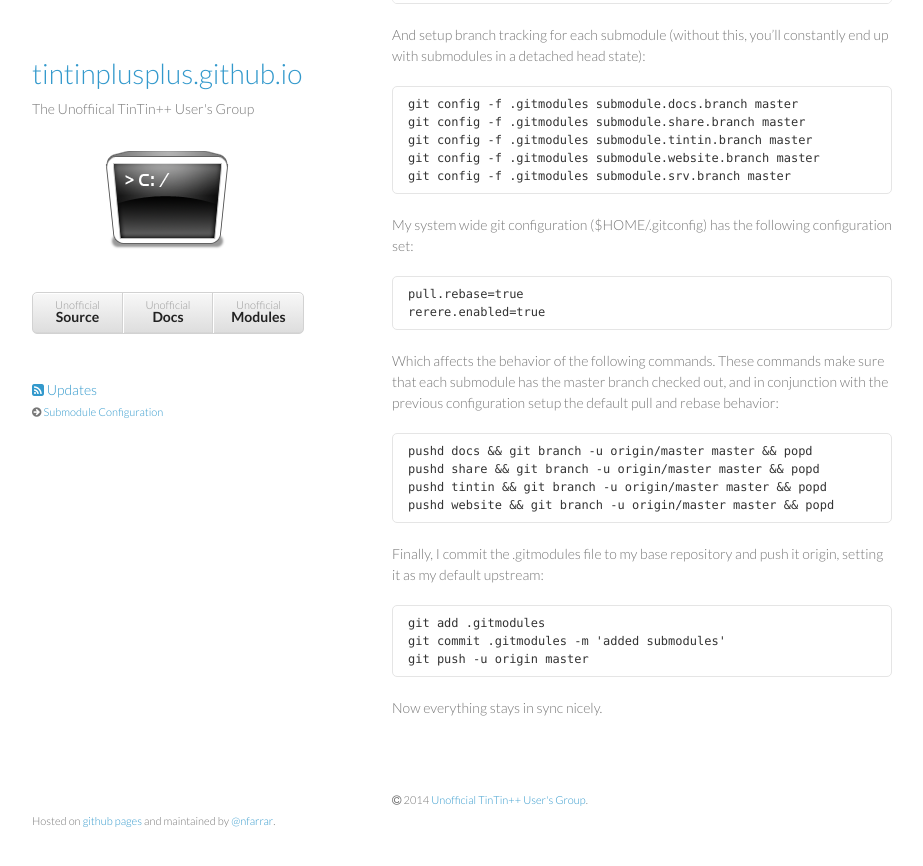
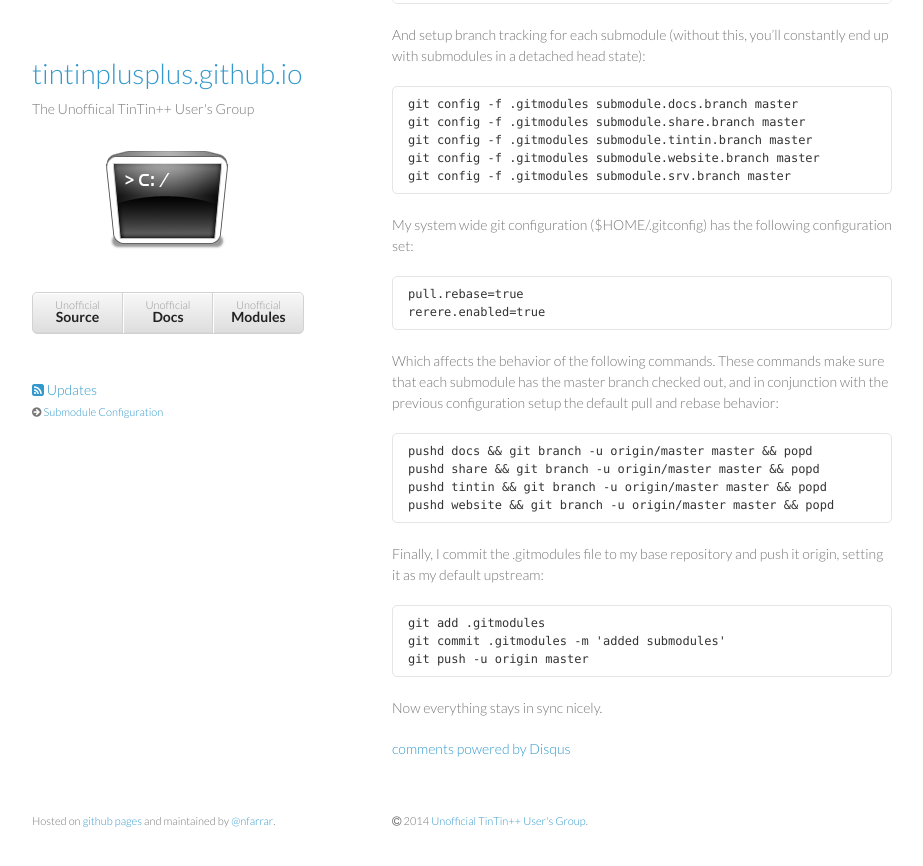
Before and after one commit to tintinplusplus/tintinplusplus.github.io, a Jekyll site: the page built from _posts/2014-10-05-development-configuration.md, in a window 1280 px wide and 900 px high, scrolled down 514 px. Shown: the top 866 px of the window, without its empty margins (178-1101 px from the left). Built offline with Jekyll 4.4.1, drawn with Linux system fonts in a browser that asks for light colours; nearby versions of some CDN libraries; comment, search, counter and statistics services are not loaded; part of the change alters nothing that is shown.

Commit message:
added disqus commenting for posts

```diff
--- a/_layouts/post.html
+++ b/_layouts/post.html
@@ -6,4 +6,21 @@ layout: default
         <h1 class="post-title">{{ page.title }}</h1>
         <p class="post-meta">{{ page.date | date: "%b %-d, %Y" }}{% if page.author %} • {{ page.author }}{% endif %}{% if page.meta %} • {{ page.meta }}{% endif %}</p>
           {{ content }}
+
+          <div id="disqus_thread"></div>
+
+          <script type="text/javascript">
+              /* * * CONFIGURATION VARIABLES: EDIT BEFORE PASTING INTO YOUR WEBPAGE * * */
+              var disqus_shortname = 'tintinplusplusgithubio'; // required: replace example with your forum shortname
+
+              /* * * DON'T EDIT BELOW THIS LINE * * */
+              (function() {
+                  var dsq = document.createElement('script'); dsq.type = 'text/javascript'; dsq.async = true;
+                  dsq.src = '//' + disqus_shortname + '.disqus.com/embed.js';
+                  (document.getElementsByTagName('head')[0] || document.getElementsByTagName('body')[0]).appendChild(dsq);
+              })();
+          </script>
+          <noscript>Please enable JavaScript to view the <a href="http://disqus.com/?ref_noscript">comments powered by Disqus.</a></noscript>
+          <a href="http://disqus.com" class="dsq-brlink">comments powered by <span class="logo-disqus">Disqus</span></a>
+
       </section>
```
